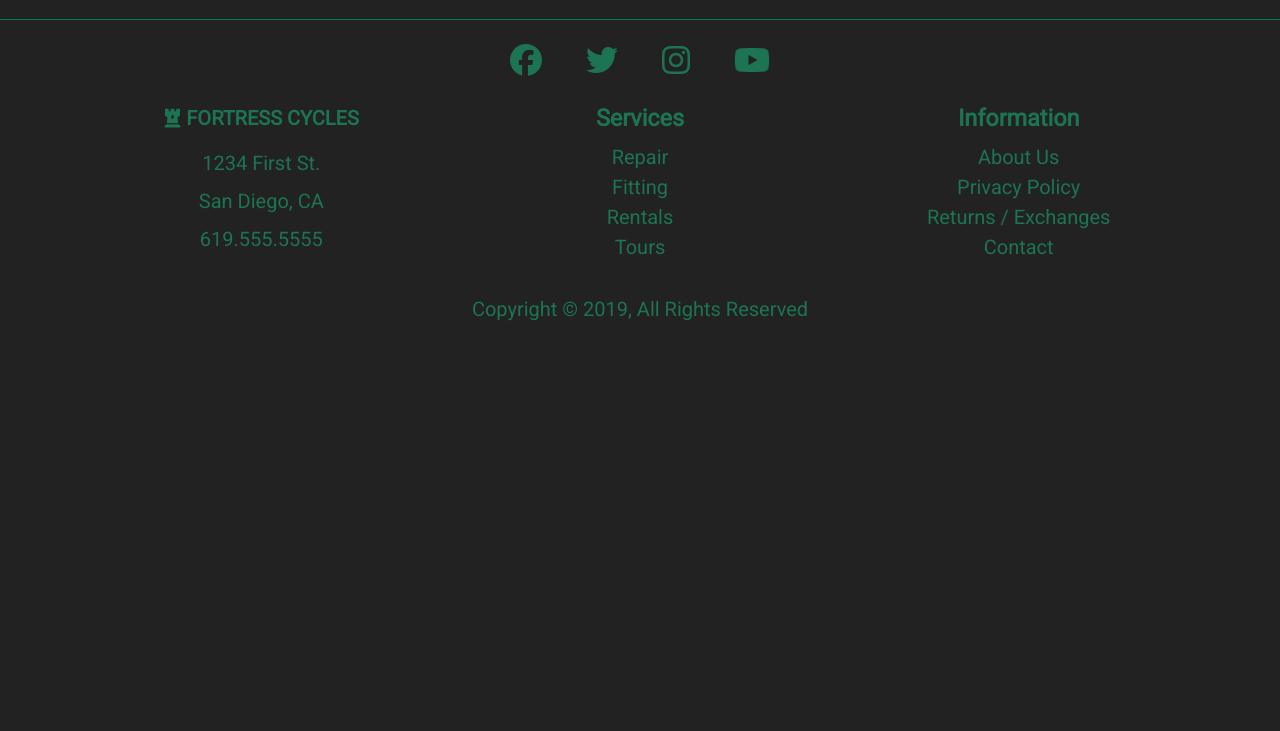
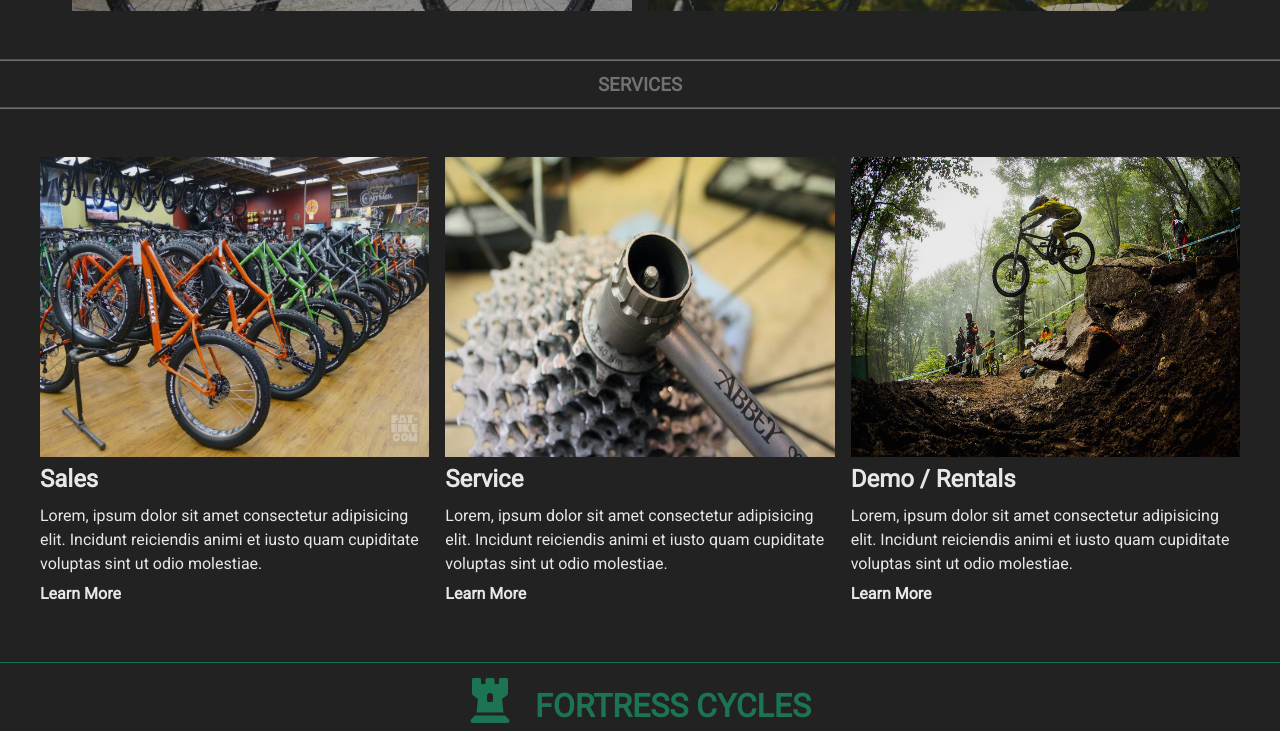
Before and after one commit to DevMike42/Bike-Shop-Website, a plain HTML site: page index.html in a window 1280 px wide. Shown: the part 1155-1886 px from the top of the page. Before the commit the page ends 1487 px from the top, so only its background shows below. Drawn offline with Linux system fonts and the light colour scheme.

Commit message:
Services Section

```diff
--- a/css/style.css
+++ b/css/style.css
@@ -71,6 +71,32 @@ h1, h2, h3, h4, h5, h6 {
 .btn-primary { background: var(--primary-color); }
 .btn-secondary { background: var(--secondary-color); }
 
+/* card */
+.card {
+  color: var(--light-color);
+}
+
+.card img {
+  height: 300px;
+  /* width: auto; */
+  opacity: .9;
+}
+
+.card a:hover {
+  color: var(--primary-color);
+}
+
+/* Divider */
+.division {
+  padding-top: .75rem;
+  text-align: center;
+  text-transform: uppercase;
+  color: var(--light-color);
+  border-top: groove 2px var(--light-color);
+  border-bottom: groove 2px var(--light-color);
+  opacity: .4;
+}
+
 
 /* NAVBAR */
 #main-nav {
@@ -132,6 +158,7 @@ h1, h2, h3, h4, h5, h6 {
   background: var(--dark-color);
   padding: 2rem;
   position: relative;
+  margin-bottom: 3rem;
 }
 
 #showcase:before {
@@ -257,6 +284,14 @@ h1, h2, h3, h4, h5, h6 {
 
 }
 
+/* SERVICES SECTION */
+#services {
+  display: grid;
+  grid-template-columns: repeat(3, 1fr);
+  grid-gap: 1rem;
+}
+
+/* FOOTER */
 #main-footer {
   background: var(--dark-color);
   color: var(--primary-color);
--- a/index.html
+++ b/index.html
@@ -24,11 +24,11 @@
       </div>
       <ul>
         <li><a class="current" href="index.html">Home</a></li>
-        <li><a href="about.html">About</a></li>
-        <li><a href="locations.html">Locations</a></li>
-        <li><a href="services.html">Services</a></li>
-        <li><a href="events.html">Events</a></li>
-        <li><a href="shop.html">Shop</a></li>
+        <li><a href="#">About</a></li>
+        <li><a href="#">Locations</a></li>
+        <li><a href="#">Services</a></li>
+        <li><a href="#">Events</a></li>
+        <li><a href="#">Shop</a></li>
       </ul>
     </div>
   </nav>
@@ -46,8 +46,14 @@
     </div>
   </header>
 
+  <div class="division">
+    <div>
+      <h3>Brands</h3>
+    </div>
+  </div>
+
   <!-- Section: Brands -->
-  <section id="brands" class="py-2">
+  <section id="brands" class="py-3">
     <div class="container">
       <div class="brands-container">
         <div id="brand-box-1">
@@ -97,6 +103,38 @@
 
       </div>
     </div>
+    </div>
+  </section>
+
+  <!-- Divider -->
+  <div class="division">
+    <div>
+      <h3>Services</h3>
+    </div>
+  </div>
+
+  <!-- Section: Services -->
+  <section id="services" class="container py-3">
+    <div class="card">
+      <img src="./img/sales.jpg" alt="Sales">
+      <h1>Sales</h1>
+      <p>Lorem, ipsum dolor sit amet consectetur adipisicing elit. Incidunt reiciendis animi et iusto quam cupiditate
+        voluptas sint ut odio molestiae.</p>
+      <h4><a href="#">Learn More</a></h4>
+    </div>
+    <div class="card">
+      <img src="./img/repair.jpg" alt="Service">
+      <h1>Service</h1>
+      <p>Lorem, ipsum dolor sit amet consectetur adipisicing elit. Incidunt reiciendis animi et iusto quam cupiditate
+        voluptas sint ut odio molestiae.</p>
+      <h4><a href="#">Learn More</a></h4>
+    </div>
+    <div class="card">
+      <img src="./img/demo.jpg" alt="Demo">
+      <h1>Demo / Rentals</h1>
+      <p>Lorem, ipsum dolor sit amet consectetur adipisicing elit. Incidunt reiciendis animi et iusto quam cupiditate
+        voluptas sint ut odio molestiae.</p>
+      <h4><a href="#">Learn More</a></h4>
     </div>
   </section>
 
```
Also changed, not shown: img/demo.jpg (added), img/repair.jpg (added), img/sales.jpg (added).
